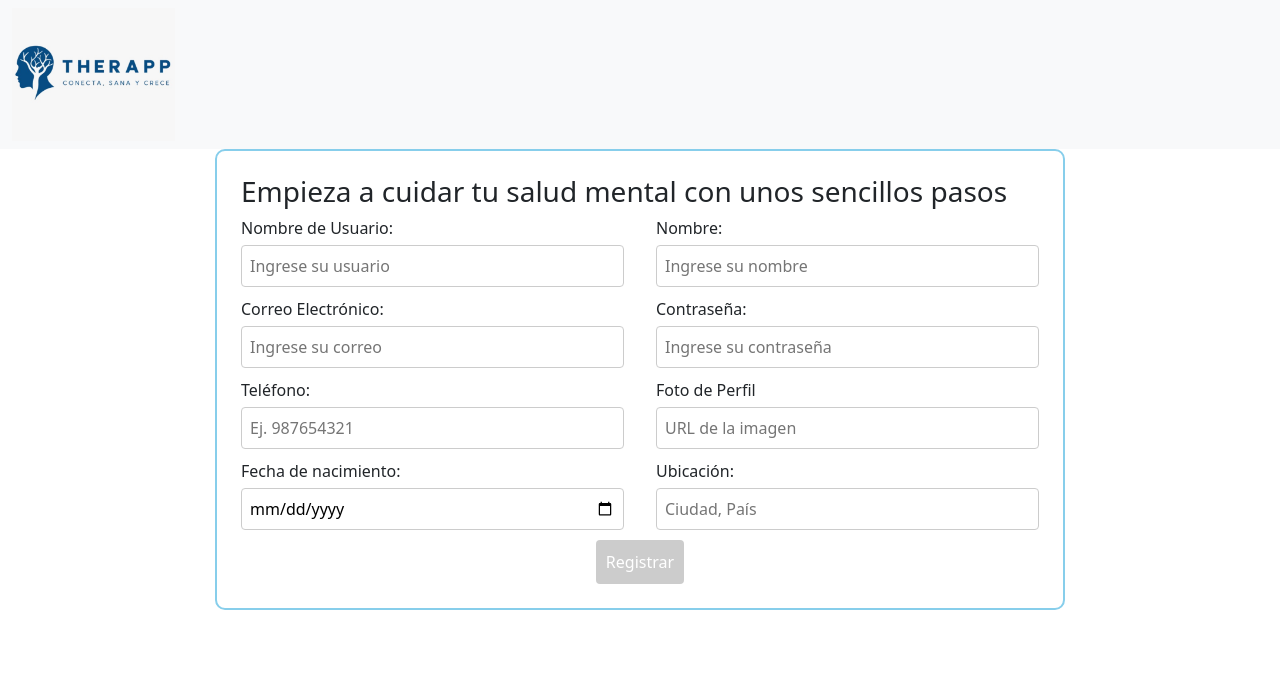
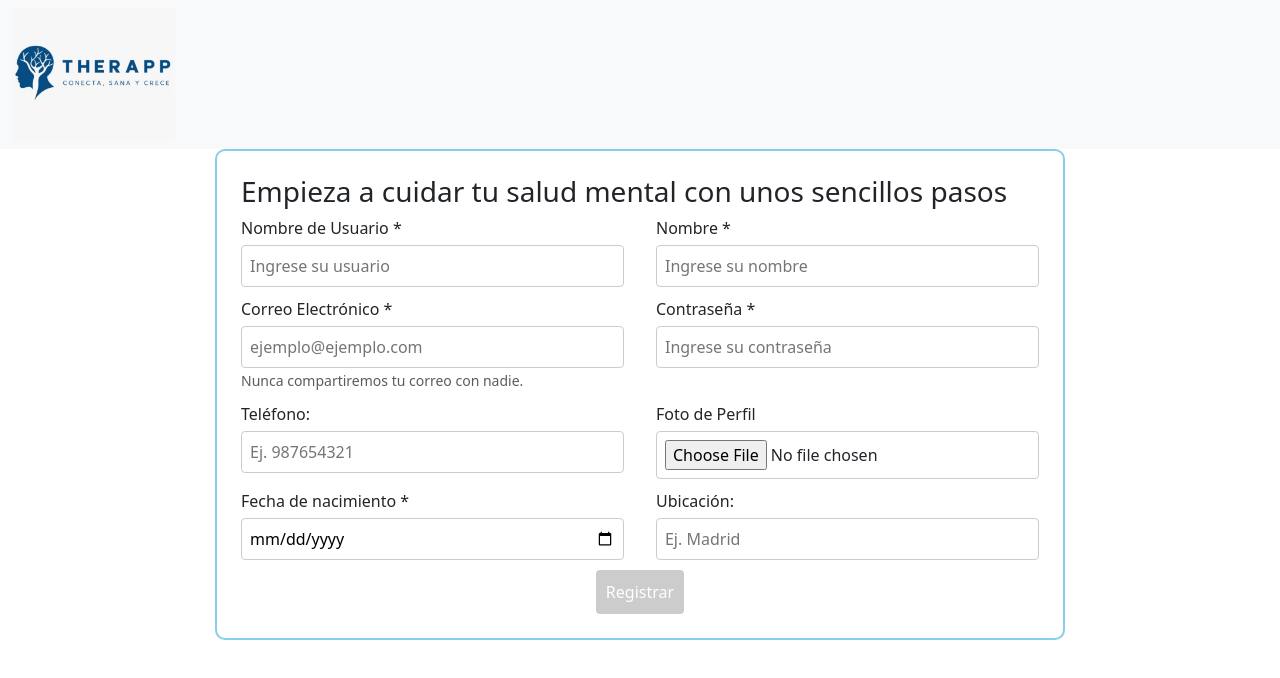
Before and after one commit to BrathRojo/TherApp, an Angular app: page /registro in a window 1280 px wide. Shown: the top 678 px of the page. Built offline with nearby package versions, Linux system fonts and the light colour scheme.

Commit message:
cambios en el perfil para la foo

```diff
--- a/src/app/componentes/perfil/perfil.component.html
+++ b/src/app/componentes/perfil/perfil.component.html
@@ -1,6 +1,9 @@
 <app-header></app-header>
+
 <div class="profile-container">
+  <!-- Muestra la foto del usuario si la tienes en 'foto' -->
   <img [src]="foto" alt="Foto de perfil" class="profile-image">
+
   <div class="profile-info">
     <p><span>Usuario:</span> {{ nombreUsuario }}</p>
     <p><span>Nombre:</span> {{ nombre }}</p>
@@ -13,6 +16,19 @@
   </div>
 </div>
 
+<!-- Nuevo: Subir/cambiar foto -->
+<div class="upload-foto">
+  <label for="fotoInput">Cambiar foto de perfil:</label>
+  <input
+    id="fotoInput"
+    type="file"
+    accept="image/*"
+    (change)="onFileSelected($event)"
+  />
+  <button (click)="onSubirFoto()">Subir foto</button>
+</div>
+
+<!-- Botones cambio cuenta -->
 <button>
   <a routerLink="/cambioCuenta/terapeuta">Cambiar a terapeuta</a>
 </button>
--- a/src/app/componentes/perfil/perfil.component.ts
+++ b/src/app/componentes/perfil/perfil.component.ts
@@ -1,12 +1,14 @@
 import { Component } from '@angular/core';
+import { HttpClient } from '@angular/common/http';
 
 @Component({
   selector: 'app-perfil',
   templateUrl: './perfil.component.html',
-  styleUrl: './perfil.component.scss'
+  styleUrls: ['./perfil.component.scss']
 })
 export class PerfilComponent {
 
+  // Campos que ya tenías
   foto: string;
   nombreUsuario: string;
   nombre: string;
@@ -17,8 +19,12 @@ export class PerfilComponent {
   presentacion: string;
   ubicacion: string;
 
-  constructor() {
-    this.foto = 'assets/ejemplo.jpg'
+  // Nuevo: archivo seleccionado
+  selectedFile?: File;
+
+  constructor(private http: HttpClient) {
+    // Ejemplo estático: Podrías cargar datos reales desde un servicio
+    this.foto = 'assets/ejemplo.jpg';
     this.nombreUsuario = 'didilombi';
     this.nombre = 'Didier';
     this.apellidos = 'Lombi Ocaña';
@@ -30,6 +36,41 @@ export class PerfilComponent {
   }
 
   ngOnInit() {
+    // Aquí podrías llamar a un servicio para obtener datos del usuario
+    // por su id, y asignar this.foto = user.fotoPerfil, etc.
+  }
 
+  // Cuando el usuario selecciona un archivo
+  onFileSelected(event: any) {
+    this.selectedFile = event.target.files[0];
+    console.log('Archivo seleccionado:', this.selectedFile);
   }
+
+  // Subir foto al backend
+  onSubirFoto() {
+    if (!this.selectedFile) {
+      alert('No has seleccionado ninguna foto.');
+      return;
+    }
+    const formData = new FormData();
+    formData.append('foto', this.selectedFile);
+
+    // Asume que el id del usuario es 1 (¡ajusta según corresponda!)
+    const userId = 1;
+
+    this.http.post(`http://localhost:9000/api/usuarios/${userId}/foto`, formData)
+      .subscribe({
+        next: (resp) => {
+          console.log('Foto subida correctamente', resp);
+          alert('Foto subida con éxito.');
+          // Opcional: Recargar la foto del backend
+          // o reasignar this.foto = 'uploads/usuario_1_...'
+        },
+        error: (err) => {
+          console.error('Error al subir foto', err);
+          alert('Error subiendo foto.');
+        }
+      });
+  }
+
 }
--- a/src/app/componentes/registro/registro.component.html
+++ b/src/app/componentes/registro/registro.component.html
@@ -1,56 +1,235 @@
 <app-headersinbotones></app-headersinbotones>
+
 <div class="form-container p-4">
   <h3>Empieza a cuidar tu salud mental con unos sencillos pasos</h3>
 
-  <form [formGroup]="registroForm" (ngSubmit)="onSubmit()">
+  <p id="formHelp" class="visually-hidden">
+    Todos los campos con * son obligatorios.
+  </p>
+
+  <form
+    [formGroup]="registroForm"
+    (ngSubmit)="onSubmit()"
+    aria-describedby="formHelp"
+  >
+    <!-- FILA 1: nombreUsuario, nombre -->
     <div class="form-row">
-    <div class="form-group">
-      <label for="nombreUsuario">Nombre de Usuario:</label>
-      <input id="nombreUsuario" formControlName="nombreUsuario" type="text" placeholder="Ingrese su usuario" />
+      <!-- Nombre de Usuario -->
+      <div
+        class="form-group"
+        [ngClass]="{
+          'has-error': registroForm.get('nombreUsuario')?.invalid
+            && registroForm.get('nombreUsuario')?.touched
+        }"
+      >
+        <label for="nombreUsuario">
+          Nombre de Usuario <span aria-hidden="true">*</span>
+        </label>
+        <input
+          id="nombreUsuario"
+          formControlName="nombreUsuario"
+          type="text"
+          placeholder="Ingrese su usuario"
+          aria-required="true"
+          [attr.aria-invalid]="
+            registroForm.get('nombreUsuario')?.invalid
+              && registroForm.get('nombreUsuario')?.touched
+              ? 'true'
+              : 'false'
+          "
+          (blur)="registroForm.get('nombreUsuario')?.markAsTouched()"
+        />
+        <div
+          *ngIf="registroForm.get('nombreUsuario')?.invalid
+            && registroForm.get('nombreUsuario')?.touched"
+          class="error-message"
+          aria-live="assertive"
+        >
+          El nombre de usuario es obligatorio y debe tener al menos 3 caracteres.
+        </div>
+      </div>
+
+      <!-- Nombre -->
+      <div
+        class="form-group"
+        [ngClass]="{
+          'has-error': registroForm.get('nombre')?.invalid
+            && registroForm.get('nombre')?.touched
+        }"
+      >
+        <label for="nombre">
+          Nombre <span aria-hidden="true">*</span>
+        </label>
+        <input
+          id="nombre"
+          formControlName="nombre"
+          type="text"
+          placeholder="Ingrese su nombre"
+          aria-required="true"
+          [attr.aria-invalid]="
+            registroForm.get('nombre')?.invalid
+              && registroForm.get('nombre')?.touched
+              ? 'true'
+              : 'false'
+          "
+          (blur)="registroForm.get('nombre')?.markAsTouched()"
+        />
+        <div
+          *ngIf="registroForm.get('nombre')?.invalid
+            && registroForm.get('nombre')?.touched"
+          class="error-message"
+          aria-live="assertive"
+        >
+          El nombre es obligatorio y debe tener al menos 3 caracteres.
+        </div>
+      </div>
     </div>
 
-    <div class="form-group">
-      <label for="nombre">Nombre:</label>
-      <input id="nombre" formControlName="nombre" type="text" placeholder="Ingrese su nombre" />
-    </div>
-  </div>
+    <!-- FILA 2: email, clave -->
+    <div class="form-row">
+      <!-- Email -->
+      <div
+        class="form-group"
+        [ngClass]="{
+          'has-error':
+            registroForm.get('email')?.invalid
+            && registroForm.get('email')?.touched
+        }"
+      >
+        <label for="email">
+          Correo Electrónico <span aria-hidden="true">*</span>
+        </label>
+        <input
+          id="email"
+          formControlName="email"
+          type="email"
+          placeholder="ejemplo@ejemplo.com"
+          aria-required="true"
+          aria-describedby="emailHelp"
+          [attr.aria-invalid]="
+            registroForm.get('email')?.invalid
+              && registroForm.get('email')?.touched
+              ? 'true'
+              : 'false'
+          "
+          (blur)="registroForm.get('email')?.markAsTouched()"
+        />
+        <small id="emailHelp" class="form-text text-muted">
+          Nunca compartiremos tu correo con nadie.
+        </small>
 
-    <div class="form-row">
-    <div class="form-group">
-      <label for="email">Correo Electrónico:</label>
-      <input id="email" formControlName="email" type="email" placeholder="Ingrese su correo" />
+        <div
+          *ngIf="registroForm.get('email')?.invalid
+            && registroForm.get('email')?.touched"
+          class="error-message"
+          aria-live="assertive"
+        >
+          Debes introducir un correo electrónico válido.
+        </div>
+      </div>
+
+      <!-- Clave -->
+      <div
+        class="form-group"
+        [ngClass]="{
+          'has-error':
+            registroForm.get('clave')?.invalid
+            && registroForm.get('clave')?.touched
+        }"
+      >
+        <label for="clave">
+          Contraseña <span aria-hidden="true">*</span>
+        </label>
+        <input
+          id="clave"
+          formControlName="clave"
+          type="password"
+          placeholder="Ingrese su contraseña"
+          aria-required="true"
+          [attr.aria-invalid]="
+            registroForm.get('clave')?.invalid
+              && registroForm.get('clave')?.touched
+              ? 'true'
+              : 'false'
+          "
+          (blur)="registroForm.get('clave')?.markAsTouched()"
+        />
+        <div
+          *ngIf="registroForm.get('clave')?.invalid
+            && registroForm.get('clave')?.touched"
+          class="error-message"
+          aria-live="assertive"
+        >
+          La contraseña es obligatoria y debe tener al menos 8 caracteres.
+        </div>
+      </div>
     </div>
 
-    <div class="form-group">
-      <label for="clave">Contraseña:</label>
-      <input id="clave" formControlName="clave" type="password" placeholder="Ingrese su contraseña" />
-    </div>
-  </div>
+    <!-- FILA 3: telefono, fotoPerfil (ahora "type=file") -->
+    <div class="form-row">
+      <!-- Teléfono -->
+      <div class="form-group">
+        <label for="telefono">Teléfono:</label>
+        <input
+          id="telefono"
+          formControlName="telefono"
+          type="text"
+          placeholder="Ej. 987654321"
+        />
+      </div>
 
-  <div class="form-row">
-    <div class="form-group">
-      <label for="telefono">Teléfono:</label>
-      <input id="telefono" formControlName="telefono" type="text" placeholder="Ej. 987654321" />
+      <!-- Foto de Perfil: input file -->
+      <div class="form-group">
+        <label for="fotoPerfilFile">Foto de Perfil</label>
+        <input
+          id="fotoPerfilFile"
+          type="file"
+          accept="image/*"
+          (change)="onFileSelected($event)"
+        />
+      </div>
     </div>
 
-    <div class="form-group">
-      <label for="fotoPerfil">Foto de Perfil</label>
-      <input id="fotoPerfil" formControlName="fotoPerfil" type="text" placeholder="URL de la imagen" />
-    </div>
-  </div>
+    <!-- FILA 4: fechaNacimiento y ubicacion -->
+    <div class="form-row">
+      <div class="form-group">
+        <label for="fechaNacimiento">
+          Fecha de nacimiento <span aria-hidden="true">*</span>
+        </label>
+        <input
+          id="fechaNacimiento"
+          formControlName="fechaNacimiento"
+          type="date"
+          aria-required="true"
+        />
+      </div>
 
-    <div class="form-row">
-    <div class="form-group">
-      <label for="fechaNacimiento">Fecha de nacimiento:</label>
-      <input id="fechaNacimiento" formControlName="fechaNacimiento" type="date" />
+      <!-- Ubicación (con datalist de provincias, si quieres) -->
+      <div class="form-group">
+        <label for="ubicacion">Ubicación:</label>
+        <input
+          id="ubicacion"
+          formControlName="ubicacion"
+          type="text"
+          placeholder="Ej. Madrid"
+          list="provinciasList"
+        />
+        <datalist id="provinciasList">
+          <option
+            *ngFor="let provincia of provincias"
+            [value]="provincia"
+          ></option>
+        </datalist>
+      </div>
     </div>
 
-    <div class="form-group">
-      <label for="ubicacion">Ubicación:</label>
-      <input id="ubicacion" formControlName="ubicacion" type="text" placeholder="Ciudad, País" />
-    </div>
-  </div>
-
-    <button type="submit" [disabled]="!registroForm.valid">Registrar</button>
+    <!-- Botón de envío -->
+    <button
+      type="submit"
+      [disabled]="!registroForm.valid"
+      aria-label="Registrarse"
+    >
+      Registrar
+    </button>
   </form>
 </div>
--- a/src/app/componentes/registro/registro.component.ts
+++ b/src/app/componentes/registro/registro.component.ts
@@ -12,15 +12,34 @@ import { MatSnackBar } from '@angular/material/snack-bar';
 })
 export class RegistroComponent {
   registroForm: FormGroup;
-  selectedFile: File | null = null; // ✅ Se declara la variable para almacenar la imagen
+  selectedFile: File | null = null; // ✅ Guardamos el archivo aquí si se selecciona
 
-  constructor(private fb: FormBuilder, private usuarioService: UsuarioService, private http: HttpClient,private router: Router, private snackBar: MatSnackBar) {
+  // Lista de provincias de ejemplo
+  provincias: string[] = [
+    "Álava", "Albacete", "Alicante", "Almería", "Asturias", "Ávila",
+    "Badajoz", "Barcelona", "Burgos", "Cáceres", "Cádiz", "Cantabria",
+    "Castellón", "Ciudad Real", "Córdoba", "Cuenca", "Gerona", "Granada",
+    "Guadalajara", "Guipúzcoa", "Huelva", "Huesca", "Islas Baleares",
+    "Jaén", "La Coruña", "La Rioja", "Las Palmas", "León", "Lérida",
+    "Lugo", "Madrid", "Málaga", "Murcia", "Navarra", "Orense",
+    "Palencia", "Pontevedra", "Salamanca", "Santa Cruz de Tenerife",
+    "Segovia", "Sevilla", "Soria", "Tarragona", "Teruel", "Toledo",
+    "Valencia", "Valladolid", "Vizcaya", "Zamora", "Zaragoza"
+  ];
+
+  constructor(
+    private fb: FormBuilder,
+    private usuarioService: UsuarioService,
+    private http: HttpClient,
+    private router: Router,
+    private snackBar: MatSnackBar
+  ) {
     this.registroForm = this.fb.group({
       nombre: ['', [Validators.required, Validators.minLength(3)]],
       nombreUsuario: ['', [Validators.required, Validators.minLength(3)]],
       email: ['', [Validators.required, Validators.email]],
-      clave: ['', [Validators.required, Validators.minLength(8)]], // Usamos "clave" como en el formulario
-      fotoPerfil: [''],
+      clave: ['', [Validators.required, Validators.minLength(8)]],
+      // ❌ Eliminamos 'fotoPerfil' del form control
       fechaNacimiento: ['', Validators.required],
       telefono: ['', [Validators.required, Validators.minLength(9), Validators.maxLength(9)]],
       ubicacion: [''],
@@ -28,14 +47,16 @@ export class RegistroComponent {
     });
   }
 
-  // ✅ Método para capturar el archivo cuando el usuario sube una imagen
+  // ✅ Capturar el archivo seleccionado en selectedFile
   onFileSelected(event: any) {
     this.selectedFile = event.target.files[0];
+    console.log('Archivo seleccionado:', this.selectedFile);
   }
 
   // ✅ Método para enviar datos al backend
   onSubmit(): void {
     if (this.registroForm.valid) {
+      // Datos del formulario
       const usuario = {
         nombreUsuario: this.registroForm.get('nombreUsuario')?.value,
         nombre: this.registroForm.get('nombre')?.value,
@@ -43,21 +64,38 @@ export class RegistroComponent {
         clave: this.registroForm.get('clave')?.value,
         telefono: this.registroForm.get('telefono')?.value,
         fechaNacimiento: this.registroForm.get('fechaNacimiento')?.value,
-        ubicacion: this.registroForm.get('ubicacion')?.value,
+        ubicacion: this.registroForm.get('ubicacion')?.value
       };
 
-      // Enviar datos sin rol (Spring lo asignará)
+      // Opcional: preparar para enviar foto como FormData si tu backend lo maneja
+      // Si tu backend recibe multipart/form-data:
+      /*
+      const formData = new FormData();
+      formData.append('usuario', new Blob([JSON.stringify(usuario)], { type: 'application/json' }));
+      if (this.selectedFile) {
+        formData.append('foto', this.selectedFile);
+      }
+      // Y luego harías:
+      // this.http.post('http://localhost:9000/api/usuarios/registro', formData)...
+      */
+
+      // Aquí, simplemente lo enviamos como JSON
+      // (la foto se podría enviar luego o con un endpoint distinto)
       this.http.post('http://localhost:9000/api/usuarios/registro', usuario).subscribe({
         next: (response) => {
           console.log('✅ Usuario registrado con éxito:', response);
-          this.snackBar.open('Registro exitoso. Redirigiendo...', 'Cerrar', { duration: 3000 });
+          this.snackBar.open('Registro exitoso. Redirigiendo...', 'Cerrar', {
+            duration: 3000
+          });
           setTimeout(() => {
-            this.router.navigate(['/home']); // 🔄 Redirigir a la página de inicio
+            this.router.navigate(['/home']);
           }, 3000);
         },
         error: (error) => {
           console.error('🚨 Error al registrar usuario:', error);
-          this.snackBar.open('Error en el registro. Inténtalo de nuevo.', 'Cerrar', { duration: 4000 });
+          this.snackBar.open('Error en el registro. Inténtalo de nuevo.', 'Cerrar', {
+            duration: 4000
+          });
         }
       });
     }
```
Also changed, not shown: src/app/app.module.ts (+9 -1 lines). Lines whose indentation alone changed are shown as unchanged.
